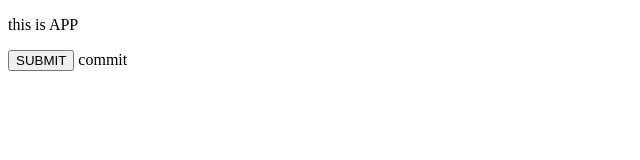
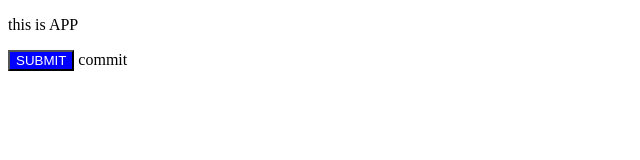
Before and after one commit to thidisi/git-tutonal, a plain HTML site: page index.html in a window 1280 px wide. Shown: the whole page, without its empty margins (0-640 px from the left). Drawn offline with Linux system fonts and the light colour scheme.

Commit message:
updated index html file

```diff
--- a/index.html
+++ b/index.html
@@ -5,6 +5,9 @@
     <meta http-equiv="X-UA-Compatible" content="IE=edge">
     <meta name="viewport" content="width=device-width, initial-scale=1.0">
     <title>Document</title>
+    <link rel="stylesheet" href="index.css">
+    <link rel="stylesheet" href="index2.css">
+
 </head>
 
 <body>
@@ -14,7 +17,7 @@
 
 </html> commit
 <!--
-   Thu muc dang lam viec        stagng Area       Commited
-     index.css
-     in
+   Thu muc dang lam viec        Stagng Area       Commited
+                                                   index.css
+                                                   index2.css                    index.html
 -->
```
